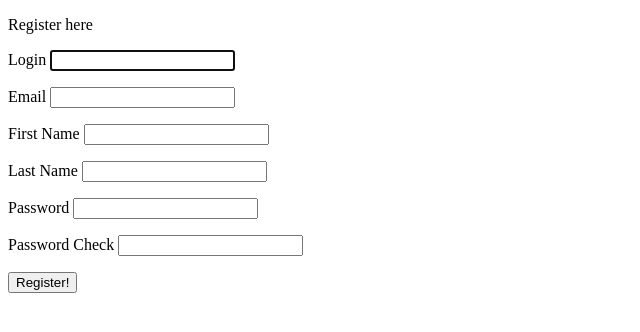
After one commit to AlekseiCherniaev/phone-store-Django, a Django app: page /user/register in a window 1280 px wide. The commit adds this page. Shown: the top 332 px of the page, without its empty margins (0-640 px from the left). Run offline with Django 5.2, Linux system fonts and the light colour scheme.

Commit message:
Added login, logout, registration

```diff
--- a/phone_store_for_GITHUB/urls.py
+++ b/phone_store_for_GITHUB/urls.py
@@ -7,6 +7,7 @@ from phone_store_for_GITHUB import settings
 urlpatterns = [
     path('admin/', admin.site.urls),
     path('', include('product.urls')),
+    path('user/', include('user.urls', namespace='user')),
     path("__debug__/", include("debug_toolbar.urls")),
 ]
 
--- a/product/views.py
+++ b/product/views.py
@@ -1,3 +1,4 @@
+from django.contrib.auth.mixins import LoginRequiredMixin
 from django.http import HttpResponse, Http404, HttpResponseNotFound
 from django.shortcuts import render, redirect, get_object_or_404
 from django.urls import reverse, reverse_lazy
@@ -157,7 +158,7 @@ class ProductView(DetailView):
         return get_object_or_404(PhoneProduct.phone_objects, slug=self.kwargs[self.slug_url_kwarg])
 
 
-class AddProduct(DataMixin, CreateView):
+class AddProduct(LoginRequiredMixin, DataMixin, CreateView):
     template_name = 'product/add_product.html'
     form_class = forms.AddProductForm
     success_url = reverse_lazy('index')
--- /dev/null
+++ b/user/forms.py
@@ -0,0 +1,41 @@
+from django import forms
+from django.contrib.auth import get_user_model
+from django.contrib.auth.forms import AuthenticationForm, UserCreationForm
+
+
+class UserForm(AuthenticationForm):
+    username = forms.CharField(label='Login', widget=forms.TextInput(attrs={'class': 'form-input'}))
+    password = forms.CharField(label='Password', widget=forms.PasswordInput(attrs={'class': 'form-input'}))
+
+    class Meta:
+        model = get_user_model()
+        fields = ('username', 'password')
+
+
+class UserRegistrationForm(UserCreationForm):
+    username = forms.CharField(label='Login', widget=forms.TextInput(attrs={'class': 'form-input'}))
+    password1 = forms.CharField(label='Password', widget=forms.PasswordInput(attrs={'class': 'form-input'}))
+    password2 = forms.CharField(label='Password Check', widget=forms.PasswordInput(attrs={'class': 'form-input'}))
+
+    class Meta:
+        model = get_user_model()
+        fields = ['username', 'email', 'first_name', 'last_name', 'password1', 'password2']
+        labels = {
+            'username': 'Username',
+            'email': 'Email',
+            'first_name': 'First Name',
+            'last_name': 'Last Name',
+            'password1': 'Password',
+            'password2': 'Password Again',
+        }
+        widgets = {
+            'email': forms.TextInput(attrs={'class': 'form-input'}),
+            'first_name': forms.TextInput(attrs={'class': 'form-input'}),
+            'last_name': forms.TextInput(attrs={'class': 'form-input'}),
+        }
+
+    def clean_email(self):
+        email = self.cleaned_data['email']
+        if get_user_model().objects.filter(email=email).exists():
+            raise forms.ValidationError('Email already exists')
+        return email
--- /dev/null
+++ b/user/templates/user/registration_user.html
@@ -0,0 +1,18 @@
+{% extends 'product/base.html' %}
+{% block content %}
+    <p>Register here</p>
+    <form method="post">
+        {% csrf_token %}
+        <div class="form-errors">{{ form.non_field_errors }}</div>
+        {% for f in form %}
+            <p>
+                <label class="form-label" for="{{ f.id_for_label }}">{{ f.label }}</label>
+                {{ f }}
+                {{ f.errors }}
+            </p>
+        {% endfor %}
+        <p>
+            <button type="submit">Register!</button>
+        </p>
+    </form>
+{% endblock %}
--- /dev/null
+++ b/user/urls.py
@@ -0,0 +1,12 @@
+from django.contrib.auth.views import LogoutView
+from django.urls import path, include
+
+from user import views
+
+app_name = 'user'
+
+urlpatterns = [
+    path('login', views.LoginUser.as_view(), name='login'),
+    path('logout', LogoutView.as_view(), name='logout'),
+    path('register', views.UserRegister.as_view(), name='register'),
+]
--- a/user/views.py
+++ b/user/views.py
@@ -1,3 +1,41 @@
+from django.contrib.auth.views import LoginView
 from django.shortcuts import render
+from django.urls import reverse_lazy
+from django.views.generic import CreateView
 
-# Create your views here.
+from user import forms
+
+
+class LoginUser(LoginView):
+    form_class = forms.UserForm
+    template_name = 'user/login_user.html'
+    extra_context = {'title': 'Login'}
+
+    def get_success_url(self):
+        # TO DO
+        # next_url = self.request.POST.get('next')
+        # if next_url:
+        #     print(next_url)
+        #     return next_url
+        # else:
+        return reverse_lazy('products')
+
+
+# def register(request):
+#     if request.method == 'POST':
+#         form = forms.UserRegistrationForm(request.POST)
+#         if form.is_valid():
+#             user = form.save(commit=False)
+#             user.set_password(form.cleaned_data['password1'])
+#             user.save()
+#             return render(request, 'user/register_done.html', {'form': form})
+#     else:
+#         form = forms.UserRegistrationForm()
+#         return render(request, 'user/register.html', context={'form': form})
+
+
+class UserRegister(CreateView):
+    form_class = forms.UserRegistrationForm
+    extra_context = {'title': 'Register'}
+    template_name = 'user/registration_user.html'
+    success_url = reverse_lazy('user:login')
```
Also changed, not shown: phone_store_for_GITHUB/settings.py (+8 -0 lines), product/templates/product/includes/menu.html (+15 -2 lines), user/authentication.py (added, +22 -0 lines), user/templates/user/login_user.html (added, +16 -0 lines), db.sqlite3.
